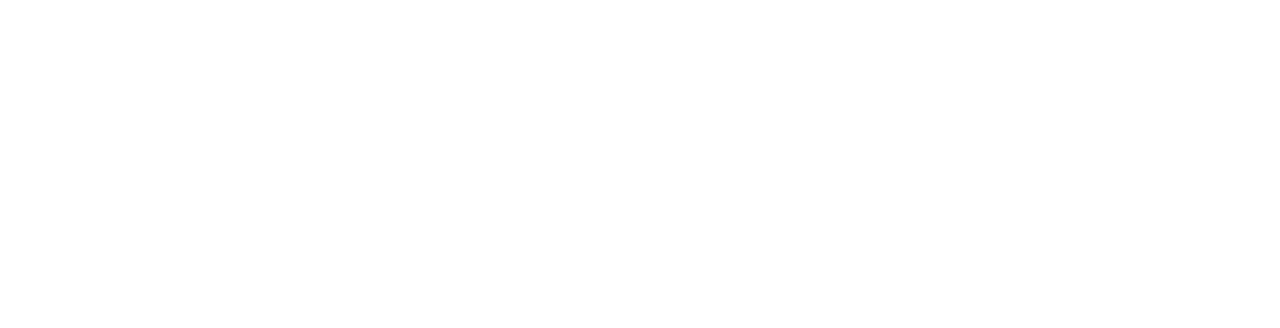
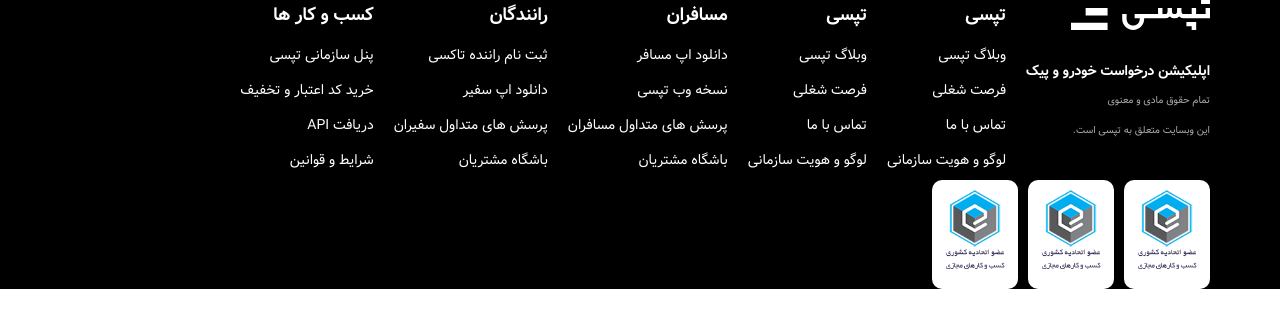
Before and after one commit to kosar-behjatpour/tapsi-html-css, a plain HTML site: page index.html in a window 1280 px wide. Drawn offline with Linux system fonts and the light colour scheme.

Commit message:
add footer component

```diff
--- a/css/style.css
+++ b/css/style.css
@@ -459,3 +459,81 @@ textarea {
 .form-wrapper textarea {
   border-radius: 5px;
 }
+
+/* FOOTER */
+
+.main-footer {
+  background-color: #000;
+  color: #fff;
+  min-height: 250px;
+  display: flex;
+  align-items: center;
+  line-height: 3rem;
+}
+
+.main-footer .footer {
+  display: flex;
+  flex-direction: column;
+}
+.footer__item {
+  margin-bottom: 2.5rem;
+}
+.footer__item a {
+  text-decoration: none;
+  font-size: 1.4rem;
+  color: #fff;
+  margin-bottom: 0.5rem;
+  display: block;
+  transition: all 0.3s ease-out;
+}
+.footer__item a:hover {
+  color: var(--color-primary);
+}
+.footer__item h6 {
+  font-size: 1.8rem;
+  font-weight: bold;
+  margin-bottom: 1rem;
+}
+
+.footer__item.enemad {
+  display: flex;
+  flex-direction: row;
+  justify-content: space-between;
+  align-items: center
+}
+.footer__enemad {
+  background-color: #fff;
+  border-radius: 10px;
+  padding: 1rem 0.5rem;
+  max-width: 86px;
+  margin-left: 1rem;
+}
+.footer__enemad img {
+  width: 100%;
+  height: auto;
+}
+
+@media screen and (min-width: 768px) {
+  .main-footer .footer {
+    flex-direction: row;
+    flex-wrap: wrap;
+  }
+  .footer__item {
+    margin-bottom: 0;
+    margin-left: 2rem;
+  }
+}
+.footer-logo {
+    height: 30px;
+    margin-bottom: 10px;
+}
+.footer__item h3{
+  color: var(--color-white);
+    display: block;
+    font-size: 1.4rem;
+    font-weight: bold;
+}
+.copy-right, .small-copy-right {
+    color: #acacac;
+    font-size: 1rem;
+}
--- a/index.html
+++ b/index.html
@@ -8,6 +8,62 @@
     <title>Demo tapsi</title>
   </head>
   <body>
+    <footer class="main-footer">
+      <div class="container footer">
 
+<div class="footer__item">
+            <a href="#"><img src="assets/images/tapsi-logo-white.svg" alt="logo" class="footer-logo"></a>
+            <h3>اپلیکیشن درخواست خودرو و پیک</h3>
+            <p class="copy-right">تمام حقوق مادی و معنوی<br> این وبسایت متعلق به تپسی است. </p>
+        </div>
+
+        <div class="footer__item">
+          <h6>تپسی</h6>
+          <a href="#">وبلاگ تپسی</a>
+          <a href="#">فرصت شغلی</a>
+          <a href="#">تماس با ما</a>
+          <a href="#">لوگو و هویت سازمانی</a>
+        </div>
+        <div class="footer__item">
+          <h6>تپسی</h6>
+          <a href="#">وبلاگ تپسی</a>
+          <a href="#">فرصت شغلی</a>
+          <a href="#">تماس با ما</a>
+          <a href="#">لوگو و هویت سازمانی</a>
+        </div>
+        <div class="footer__item">
+          <h6>مسافران</h6>
+          <a href="#">دانلود اپ مسافر</a>
+          <a href="#">نسخه وب تپسی</a>
+          <a href="#">پرسش های متداول مسافران</a>
+          <a href="#">باشگاه مشتریان</a>
+        </div>
+        <div class="footer__item">
+          <h6>رانندگان</h6>
+          <a href="#">ثبت نام راننده تاکسی</a>
+          <a href="#">دانلود اپ سفیر</a>
+          <a href="#">پرسش های متداول سفیران</a>
+          <a href="#">باشگاه مشتریان</a>
+        </div>
+        <div class="footer__item">
+          <h6>کسب و کار ها</h6>
+          <a href="#">پنل سازمانی تپسی</a>
+          <a href="#">خرید کد اعتبار و تخفیف</a>
+          <a href="#">دریافت API</a>
+          <a href="#">شرایط و قوانین</a>
+        </div>
+        <div class="footer__item enemad">
+          <div class="footer__enemad">
+            <img src="/assets/images/enemad.png" alt="" />
+          </div>
+          <div class="footer__enemad">
+            <img src="/assets/images/enemad.png" alt="" />
+          </div>
+          <div class="footer__enemad">
+            <img src="/assets/images/enemad.png" alt="" />
+          </div>
+        </div>
+      </div>
+    </footer>
   </body>
 </html>
```
Also changed, not shown: assets/images/tapsi-logo-white.svg (added).
